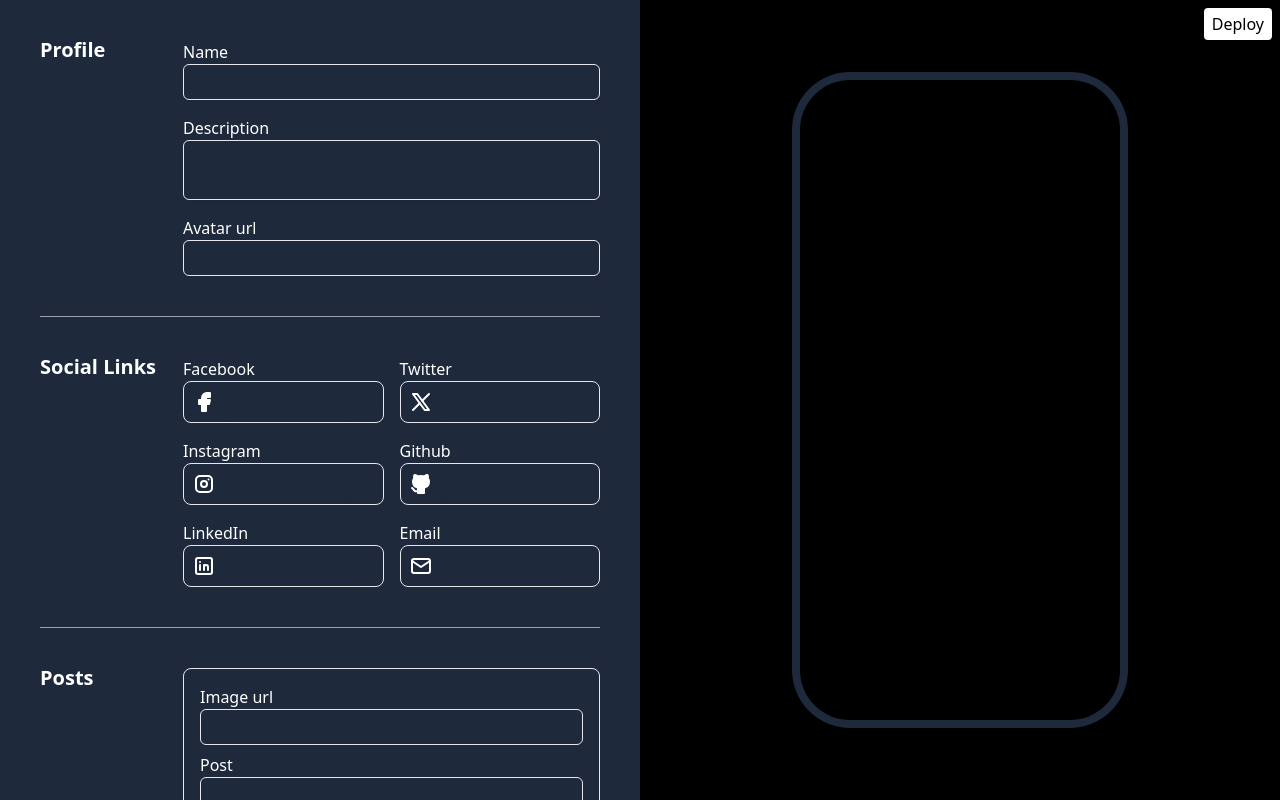
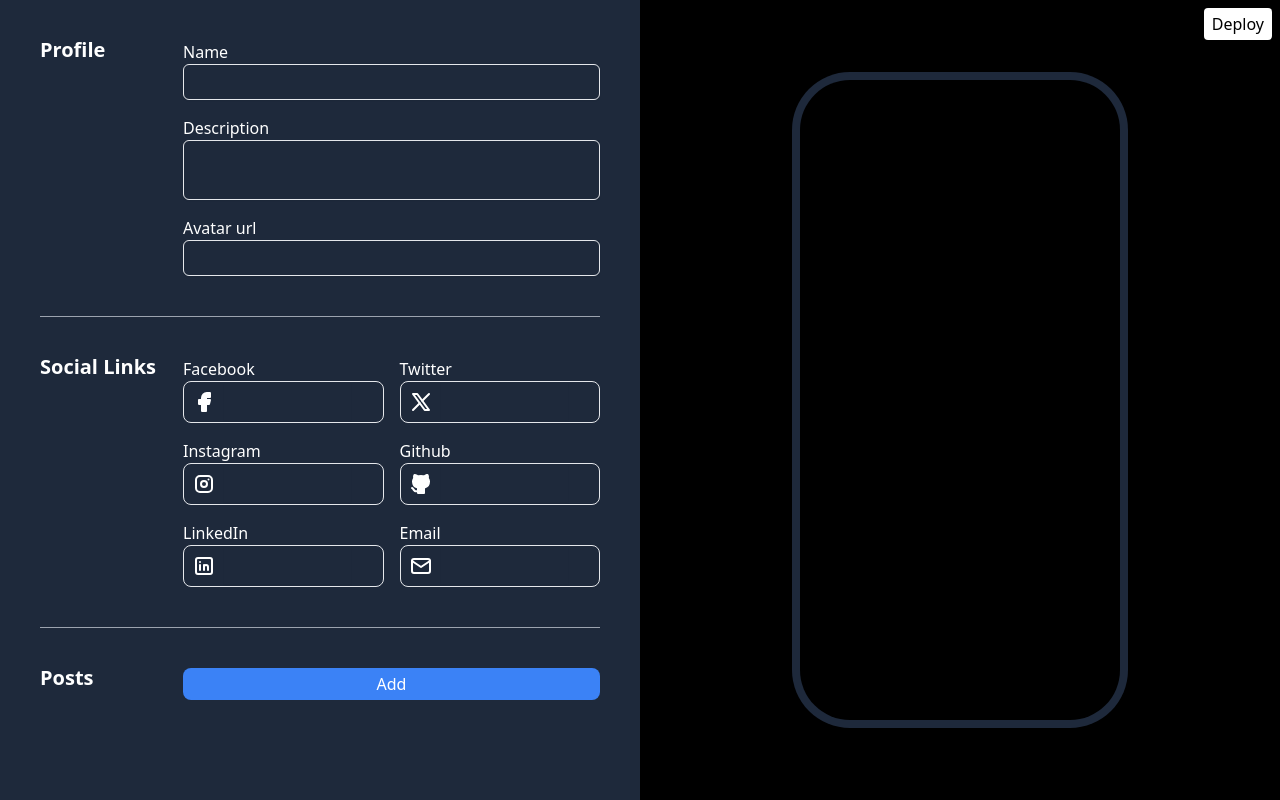
Before and after one commit to imjesusc/page-link, a React (Vite) app: page / in a window 1280 px wide. Built offline with nearby package versions, Linux system fonts and the light colour scheme.

Commit message:
Integrate usePosts hook and Posts component

```diff
--- a/src/components/molecules/PostsField.jsx
+++ b/src/components/molecules/PostsField.jsx
@@ -1,20 +1,20 @@
 import React from 'react'
 import { Input, Label, Textarea } from '../atoms'
 
-export const PostsField = () => {
+export const PostsField = ({ handlePost }) => {
   return (
     <article className='grid col-span-3 gap-2'>
       <div>
         <Label htmlFor='img-post' text='Image url' />
-        <Input type='link' id='img-post' />
+        <Input type='link' id='img-post' onChange={handlePost} />
       </div>
       <div>
         <Label htmlFor='post' text='Post' />
-        <Textarea type='text' maxLength={150} id='post' />
+        <Textarea type='text' maxLength={150} id='post' onChange={handlePost} />
       </div>
       <div>
         <Label htmlFor='link' text='Link' />
-        <Input type='link' id='link' />
+        <Input type='link' id='link' onChange={handlePost} />
       </div>
     </article>
   )
--- a/src/components/organisms/Posts.jsx
+++ b/src/components/organisms/Posts.jsx
@@ -1,19 +1,9 @@
 import { PostsField } from '../molecules'
 import { Title } from '../atoms'
-import { useState } from 'react'
+import { usePosts } from '../../hooks'
 
 export const Posts = () => {
-  const [posts, setPosts] = useState([{}])
-
-  const addNewPostField = () => {
-    setPosts([...posts, { /* Datos para la nueva publicación */ }])
-  }
-
-  const removePostField = (index) => {
-    const updatedPosts = [...posts]
-    updatedPosts.splice(index, 1)
-    setPosts(updatedPosts)
-  }
+  const { posts, addNewPostField, handlePostChange, removePostField } = usePosts()
 
   return (
     <section className='grid grid-cols-4 gap-3'>
@@ -22,7 +12,7 @@ export const Posts = () => {
       <div className='grid col-span-3 gap-4'>
         {posts.map((post, index) => (
           <div className='flex gap-2 flex-col border rounded-lg p-4' key={index}>
-            <PostsField postData={post} />
+            <PostsField handlePost={(event) => handlePostChange(event, index)} postData={post} />
             <button onClick={() => removePostField(index)} className='border px-2 text-black bg-gray-100 py-1 rounded-lg'>Remove</button>
           </div>
         ))}
```
